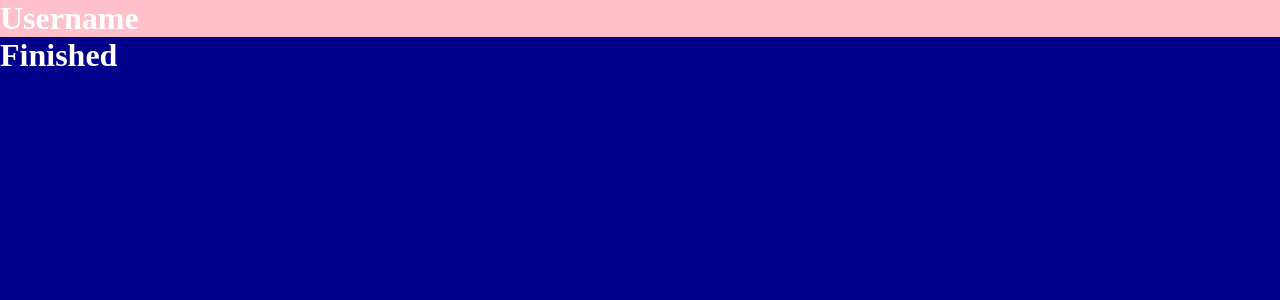
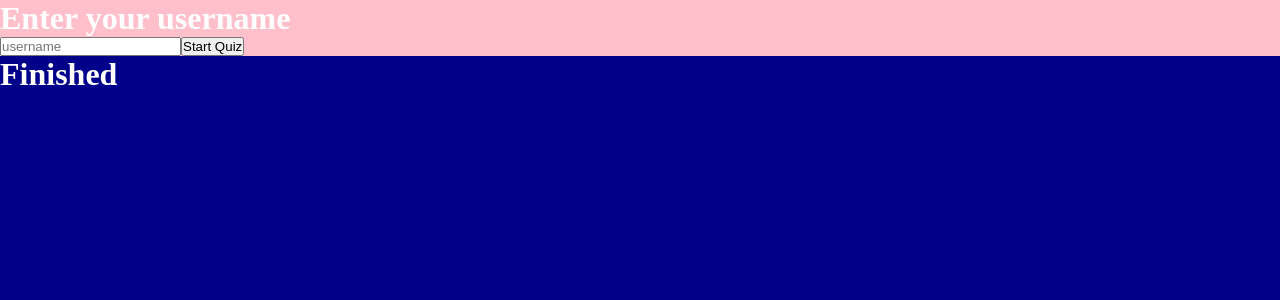
Before and after one commit to johnlombardi389/quiz, a React (Create React App) app: page / in a window 1280 px wide. Shown: the top 300 px of the page. Built offline with nearby package versions, Linux system fonts and the light colour scheme.

Commit message:
Implemented setting the username and displaying quiz component on submit

```diff
--- a/src/components/GetUsername.jsx
+++ b/src/components/GetUsername.jsx
@@ -1,7 +1,18 @@
-const GetUsername = () => {
+// Style
+import styled from "styled-components";
+import { motion } from "framer-motion";
+
+const GetUsername = ({ quizStatus, setQuizStatus, username, setUsername }) => {
   return (
     <div>
-      <h1>Username</h1>
+      <h1>Enter your username</h1>
+      <input
+        type="text"
+        placeholder="username"
+        value={username}
+        onChange={(e) => setUsername(e.target.value)}
+      />
+      <button onClick={() => setQuizStatus(true)}>Start Quiz</button>
     </div>
   );
 };
--- a/src/components/Quiz.jsx
+++ b/src/components/Quiz.jsx
@@ -1,7 +1,8 @@
-const Quiz = () => {
+const Quiz = ({ username }) => {
   return (
     <div>
       <h1>Quiz Questions</h1>
+      <p>Hi {username}</p>
     </div>
   );
 };
--- a/src/pages/Home.jsx
+++ b/src/pages/Home.jsx
@@ -9,12 +9,19 @@ import { motion } from "framer-motion";
 const Home = ({ username, setUsername, score, setScore, previousScore }) => {
   const [quizStatus, setQuizStatus] = useState(false);
 
+  console.log(username);
+
   return (
     <StyledHome>
       {quizStatus ? (
-        <Quiz />
+        <Quiz username={username} />
       ) : (
-        <GetUsername quizStatus={quizStatus} setQuizStatus={setQuizStatus} />
+        <GetUsername
+          quizStatus={quizStatus}
+          setQuizStatus={setQuizStatus}
+          username={username}
+          setUsername={setUsername}
+        />
       )}
     </StyledHome>
   );
```
